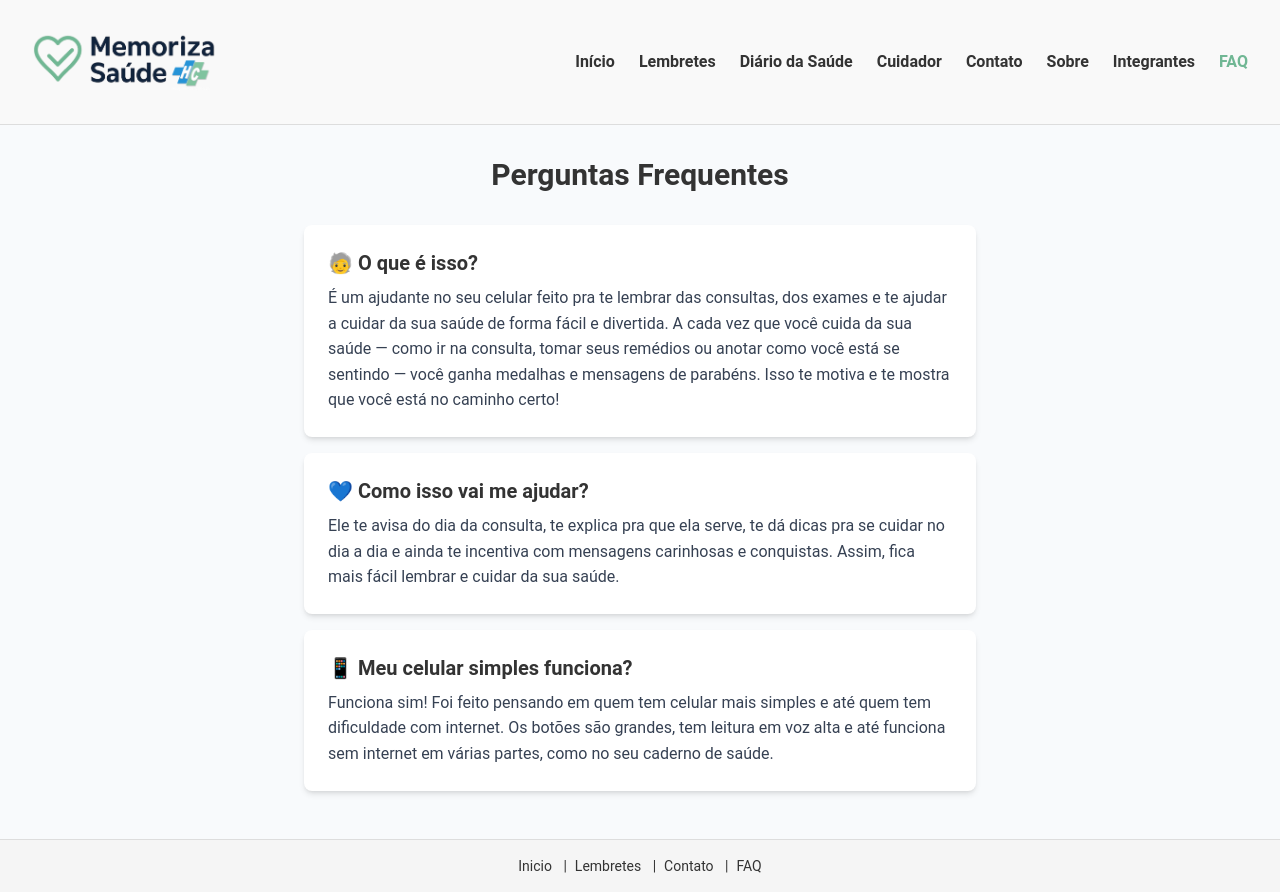
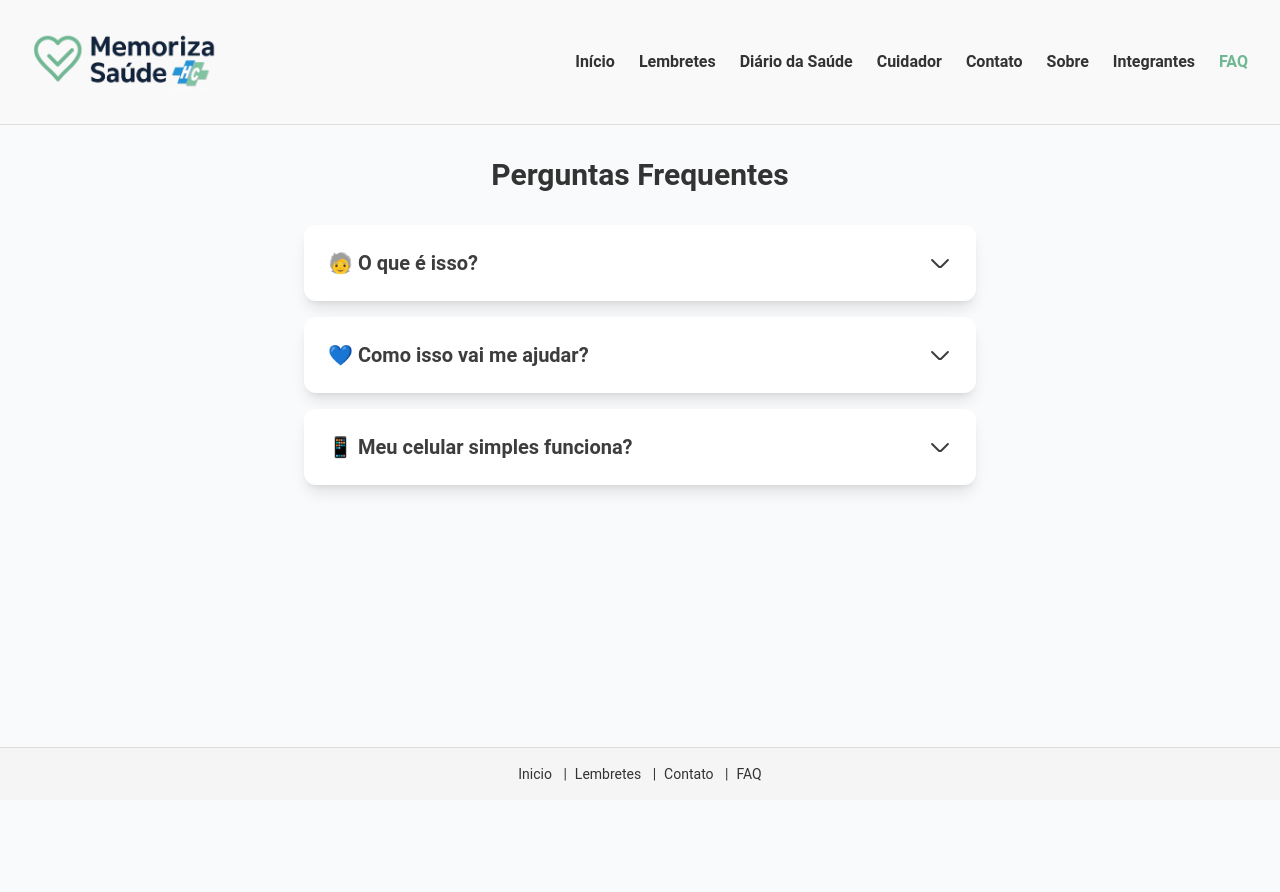
Before and after one commit to eduardomeloalbanese/MemorizaSaudeFront3, a React (Vite) app: page /faq in a window 1280 px wide. After the commit the page ends 800 px from the top, so only its background shows below. Built offline with nearby package versions, Linux system fonts and the light colour scheme.

Commit message:
Feat: Box recolhível nas perguntas do FAQ

```diff
--- a/src/components/FaqItem.tsx
+++ b/src/components/FaqItem.tsx
@@ -1,13 +1,43 @@
+import { useState } from 'react';
 interface FaqItemProps {
   question: string;
   answer: string;
 }
 
 export function FaqItem({ question, answer }: FaqItemProps) {
+  // Hook useState para controlar se o item está aberto ou fechado
+  const [isOpen, setIsOpen] = useState(false);
+
+  // Função para inverter o estado
+  const toggleOpen = () => {
+    setIsOpen(!isOpen);
+  };
+
   return (
-    <div className="bg-white p-6 rounded-lg shadow-md mb-4">
-      <h3 className="text-xl font-bold mb-2">{question}</h3>
-      <p className="text-gray-700">{answer}</p>
+    // Aplicamos os estilos de card coesos (rounded-xl, shadow-lg)
+    <div className="bg-white rounded-xl shadow-lg mb-4 overflow-hidden">
+
+      {/* O cabeçalho da pergunta agora é um botão */}
+      <button
+        onClick={toggleOpen}
+        className="flex justify-between items-center w-full p-6 text-left focus:outline-none"
+      >
+        <h3 className="text-xl font-bold text-[#3D3D3D]">{question}</h3>
+
+        {/* Ícone de seta que gira com base no estado 'isOpen' */}
+        <span className={`transform transition-transform duration-300 ${isOpen ? 'rotate-180' : 'rotate-0'}`}>
+          <svg width="24" height="24" viewBox="0 0 24 24" fill="none" xmlns="http://www.w3.org/2000/svg">
+            <path d="M19.9201 8.9502L13.4001 15.4702C12.6301 16.2402 11.3701 16.2402 10.6001 15.4702L4.08008 8.9502" stroke="#3D3D3D" strokeWidth="2" strokeMiterlimit="10" strokeLinecap="round" strokeLinejoin="round"/>
+          </svg>
+        </span>
+      </button>
+
+      {/* O conteúdo da resposta só é renderizado se 'isOpen' for verdadeiro */}
+      {isOpen && (
+        <div className="p-6 pt-0 text-gray-700 leading-relaxed">
+          <p>{answer}</p>
+        </div>
+      )}
     </div>
   );
 }
```
